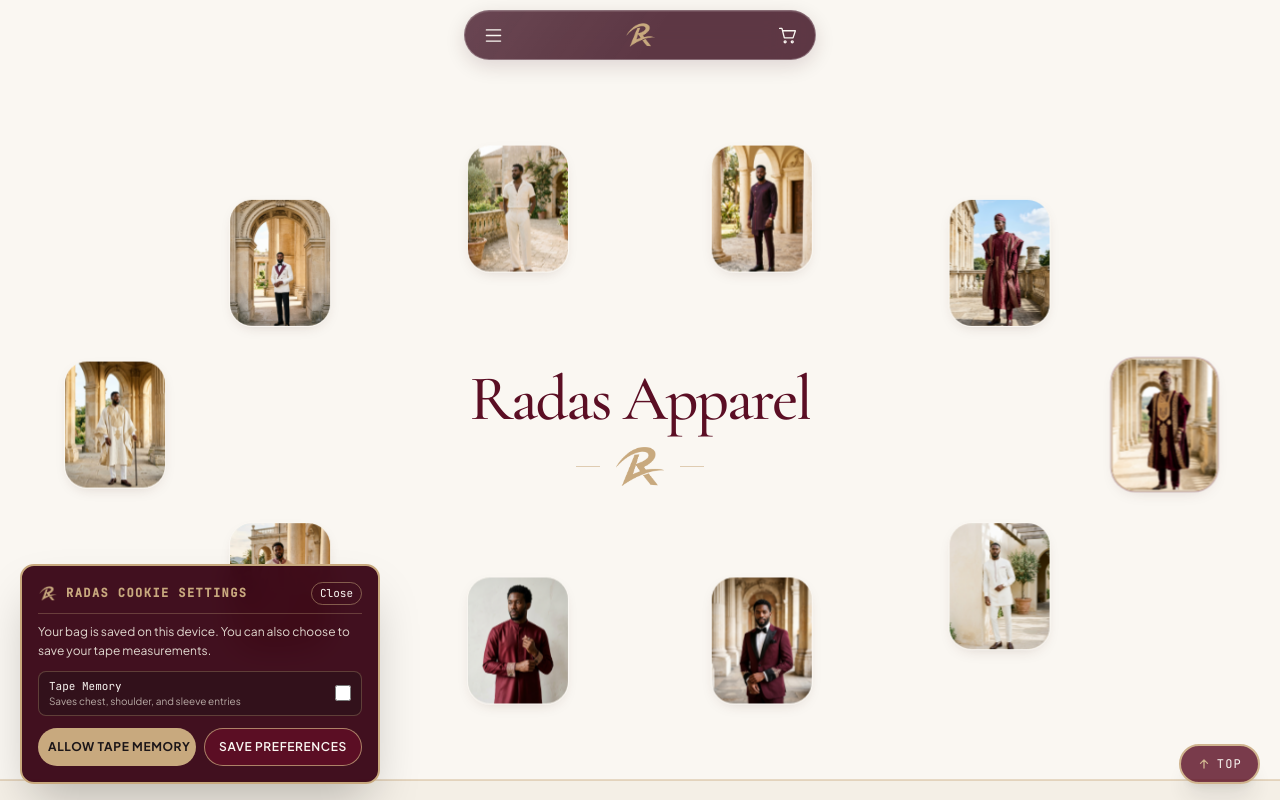
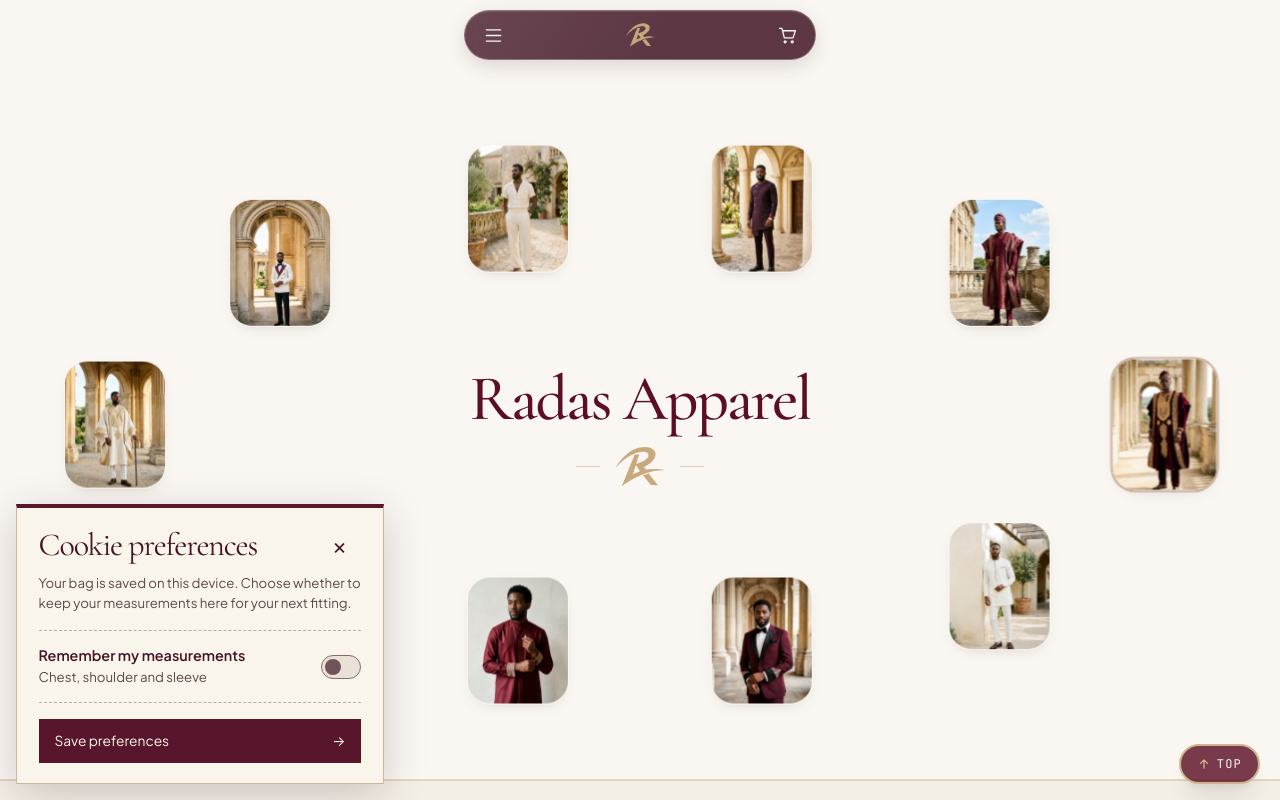
Before and after one commit to Larriee02/RadasApparel, a React (Vite) app: page / in a window 1280 px wide. Shown: the top 800 px of the page. Built offline with nearby package versions, Linux system fonts and the light colour scheme.

Commit message:
Redesign device preferences as a tailored stationery card

```diff
--- a/src/components/layout/AtelierFooter.jsx
+++ b/src/components/layout/AtelierFooter.jsx
@@ -37,8 +37,13 @@ function AtelierFooter({ onBookFitting, onCookieSettings }) {
         </div>
         <div className="footer-colophon">
           <small>© {new Date().getFullYear()} Radas Apparel</small>
-          <small>Prices in Nigerian naira (₦)</small>
-          <button type="button" onClick={onCookieSettings}>Cookie settings</button>
+          <button type="button" onClick={onCookieSettings} className="preference-tab">
+            <svg aria-hidden="true" width="19" height="19" viewBox="0 0 24 24" fill="none" stroke="currentColor" strokeWidth="1.5">
+              <path d="M3 7h6m5 0h7M3 17h10m5 0h3" />
+              <circle cx="11.5" cy="7" r="2.5" /><circle cx="15.5" cy="17" r="2.5" />
+            </svg>
+            Cookie settings
+          </button>
         </div>
       </div>
     </footer>
--- a/src/components/layout/FloatingControls.jsx
+++ b/src/components/layout/FloatingControls.jsx
@@ -1,6 +1,6 @@
 import React, { useEffect, useState } from 'react'
 import { AnimatePresence, motion } from 'framer-motion'
-import { DEFAULT_COOKIE_PREFS, UI_EASE } from '../../constants/storageKeys'
+import { UI_EASE } from '../../constants/storageKeys'
 
 /**
  * Floating cookie consent pop-up that disappears once preferences are accepted or saved.
@@ -26,68 +26,24 @@ export const CookieConsentPopup = React.memo(function CookieConsentPopup({
             shouldReduceMotion ? { opacity: 0 } : { opacity: 0, y: 12, scale: 0.96 }
           }
           transition={{ duration: 0.24, ease: UI_EASE }}
-          className="fixed bottom-3 sm:bottom-4 left-3 sm:left-5 z-50 w-[calc(100vw-6.5rem)] max-w-[360px] bg-[#3A0716]/96 backdrop-blur-md text-[#FAF7F2] border-2 border-[#C8A97E] rounded-[14px] p-2.5 sm:p-4 shadow-2xl"
+          className="preference-card"
         >
-          <div className="flex items-center justify-between gap-2 pb-1.5 sm:pb-2 border-b border-[#C8A97E]/30">
-            <div className="flex items-center gap-2">
-              <img
-                src="/monogram-gold.png"
-                alt="Radas Cookie Mark"
-                className="w-5 h-5 object-contain shrink-0"
-              />
-              <span className="font-mono-spec text-[11px] sm:text-xs uppercase tracking-[0.12em] text-[#C8A97E] font-semibold">
-                Radas Cookie Settings
-              </span>
-            </div>
-            <button
-              type="button"
-              onClick={onDismiss}
-              aria-label="Dismiss cookie pop-up"
-              className="px-2 py-0.5 text-[11px] font-mono-spec border border-[#C8A97E]/50 rounded-full hover:bg-[#5B0E24] cursor-pointer"
-            >
-              Close
-            </button>
-          </div>
-
-          <p className="font-sans-ui text-[11px] sm:text-xs text-[#F2ECE1]/90 mt-1.5 sm:mt-2 leading-snug sm:leading-relaxed">
-            Your bag is saved on this device. You can also choose to save your tape measurements.
-          </p>
-
-          <div className="mt-2 sm:mt-2.5 space-y-1 sm:space-y-1.5">
-            <label className="flex cursor-pointer items-center justify-between gap-2 rounded-[8px] border border-[#C8A97E]/30 bg-[#1C1618]/40 px-2.5 py-1.5">
-              <span>
-                <span className="block font-mono-spec text-[11px]">Tape Memory</span>
-                <span className="block font-sans-ui text-[10px] text-[#F2ECE1]/70">
-                  Saves chest, shoulder, and sleeve entries
-                </span>
-              </span>
-              <input
-                type="checkbox"
-                checked={cookiePrefs.measurements}
-                onChange={(event) =>
-                  onChangePrefs({ ...cookiePrefs, measurements: event.target.checked })
-                }
-                className="size-4 shrink-0 cursor-pointer accent-[#C8A97E]"
-              />
-            </label>
-          </div>
-
-          <div className="mt-2 sm:mt-3 grid grid-cols-1 min-[400px]:grid-cols-2 gap-1.5 sm:gap-2">
-            <button
-              type="button"
-              onClick={() => onPersist({ ...DEFAULT_COOKIE_PREFS, measurements: true })}
-              className="min-h-[34px] sm:min-h-[38px] px-2 sm:px-2.5 py-1.5 sm:py-2 rounded-full bg-[#C8A97E] hover:bg-[#FAF7F2] text-[#1C1618] font-sans-ui text-[10px] sm:text-xs font-bold uppercase tracking-wider transition-colors cursor-pointer whitespace-nowrap"
-            >
-              Allow Tape Memory
-            </button>
-            <button
-              type="button"
-              onClick={() => onPersist(cookiePrefs)}
-              className="min-h-[34px] sm:min-h-[38px] px-2 sm:px-2.5 py-1.5 sm:py-2 rounded-full border border-[#C8A97E]/75 bg-[#5B0E24] hover:bg-[#3A0716] text-[#FAF7F2] font-sans-ui text-[10px] sm:text-xs font-semibold uppercase tracking-wider transition-colors cursor-pointer whitespace-nowrap"
-            >
-              Save Preferences
-            </button>
-          </div>
+          <header className="preference-heading">
+            <h2 className="font-serif-display">Cookie preferences</h2>
+            <button type="button" onClick={onDismiss} aria-label="Dismiss cookie pop-up">×</button>
+          </header>
+          <p>Your bag is saved on this device. Choose whether to keep your measurements here for your next fitting.</p>
+          <label className="measurement-choice">
+            <span>
+              <strong>Remember my measurements</strong>
+              <small>Chest, shoulder and sleeve</small>
+            </span>
+            <input type="checkbox" checked={cookiePrefs.measurements}
+              onChange={event => onChangePrefs({ ...cookiePrefs, measurements: event.target.checked })} />
+          </label>
+          <button type="button" className="preference-save" onClick={() => onPersist(cookiePrefs)}>
+            Save preferences <span aria-hidden="true">→</span>
+          </button>
         </motion.aside>
       )}
     </AnimatePresence>
--- a/src/index.css
+++ b/src/index.css
@@ -379,7 +379,43 @@
 }
 .footer-colophon small, .footer-colophon button { font-size: .76rem; }
 .footer-colophon small:first-child { margin-right: auto; }
-.footer-colophon button { min-height: 44px; cursor: pointer; text-decoration: underline; text-underline-offset: .3em; }
+.preference-tab {
+  display: inline-flex; align-items: center; gap: .55rem; min-height: 44px;
+  padding-inline: .8rem; background: #ffffff09; border-inline: 1px dashed #c7a27685; cursor: pointer;
+}
+.preference-tab svg { color: #e4c694; }
+.preference-tab:hover { background: #ffffff17; }
+.preference-card {
+  position: fixed; bottom: 1rem; left: 1rem; z-index: 50;
+  width: min(23rem, calc(100% - 2rem)); max-height: calc(100dvh - 2rem); overflow-y: auto;
+  padding: .9rem 1.35rem 1.25rem; color: #451226; background: #faf5eb;
+  border: 1px solid #cbb99b; border-top: 4px solid #57162b;
+  box-shadow: 0 10px 40px #2b101f33;
+}
+.preference-heading { display: flex; align-items: center; justify-content: space-between; }
+.preference-heading h2 { font-size: 2rem; line-height: 1.1; letter-spacing: -.035em; }
+.preference-heading button { width: 44px; height: 44px; flex-shrink: 0; font-size: 1.45rem; cursor: pointer; }
+.preference-card p, .measurement-choice small { color: #5a494c; font-size: .83rem; line-height: 1.55; }
+.preference-card p { margin: .4rem 0 1rem; }
+.measurement-choice {
+  display: flex; align-items: center; justify-content: space-between; gap: .8rem;
+  padding-block: .9rem; border-block: 1px dashed #bfae96; cursor: pointer;
+}
+.measurement-choice strong, .measurement-choice small { display: block; }
+.measurement-choice strong { font-weight: 600; font-size: .9rem; }
+.measurement-choice input {
+  appearance: none; flex: none; width: 40px; height: 24px; padding: 3px;
+  border: 1px solid #846c71; border-radius: 16px; background: #e9e1d5; cursor: pointer;
+}
+.measurement-choice input::before { content: ''; display: block; width: 16px; height: 16px; border-radius: 50%; background: #70545c; }
+.measurement-choice input:checked { background: #57162b; }
+.measurement-choice input:checked::before { background: #fff4e2; transform: translateX(16px); }
+@media (forced-colors: active) { .measurement-choice input { appearance: auto; } .measurement-choice input::before { display: none; } }
+.preference-save {
+  display: flex; width: 100%; align-items: center; justify-content: space-between; min-height: 44px;
+  margin-top: 1rem; padding: .65rem 1rem; background: #57162b; color: #fff8eb; cursor: pointer; font-size: .86rem;
+}
+.preference-save:hover { background: #401022; }
 @media (max-width: 700px) {
   .footer-spread { grid-template-columns: 1fr; gap: 1.5rem; }
   .footer-workroom { min-height: 0; aspect-ratio: 2.5; }
```
